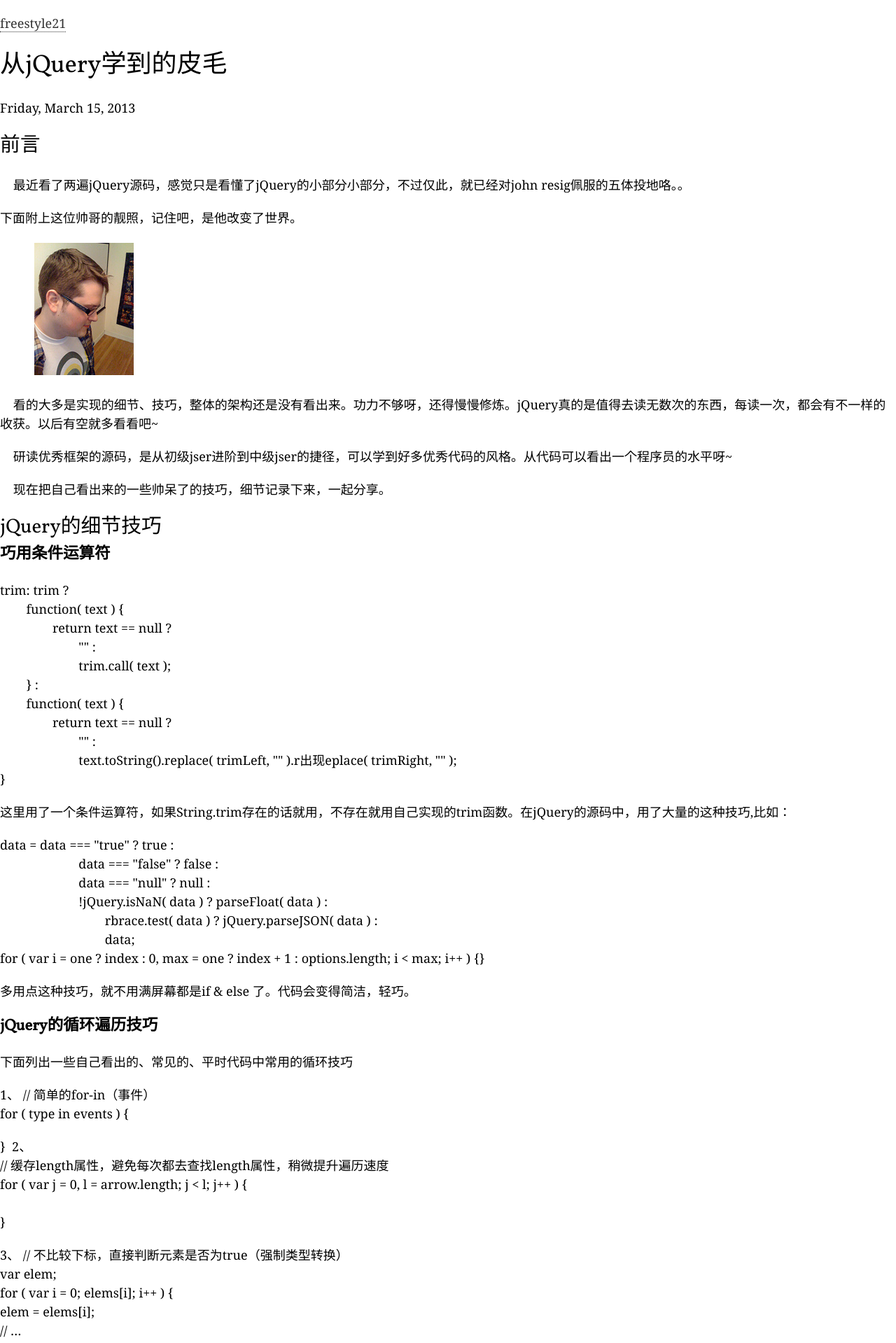
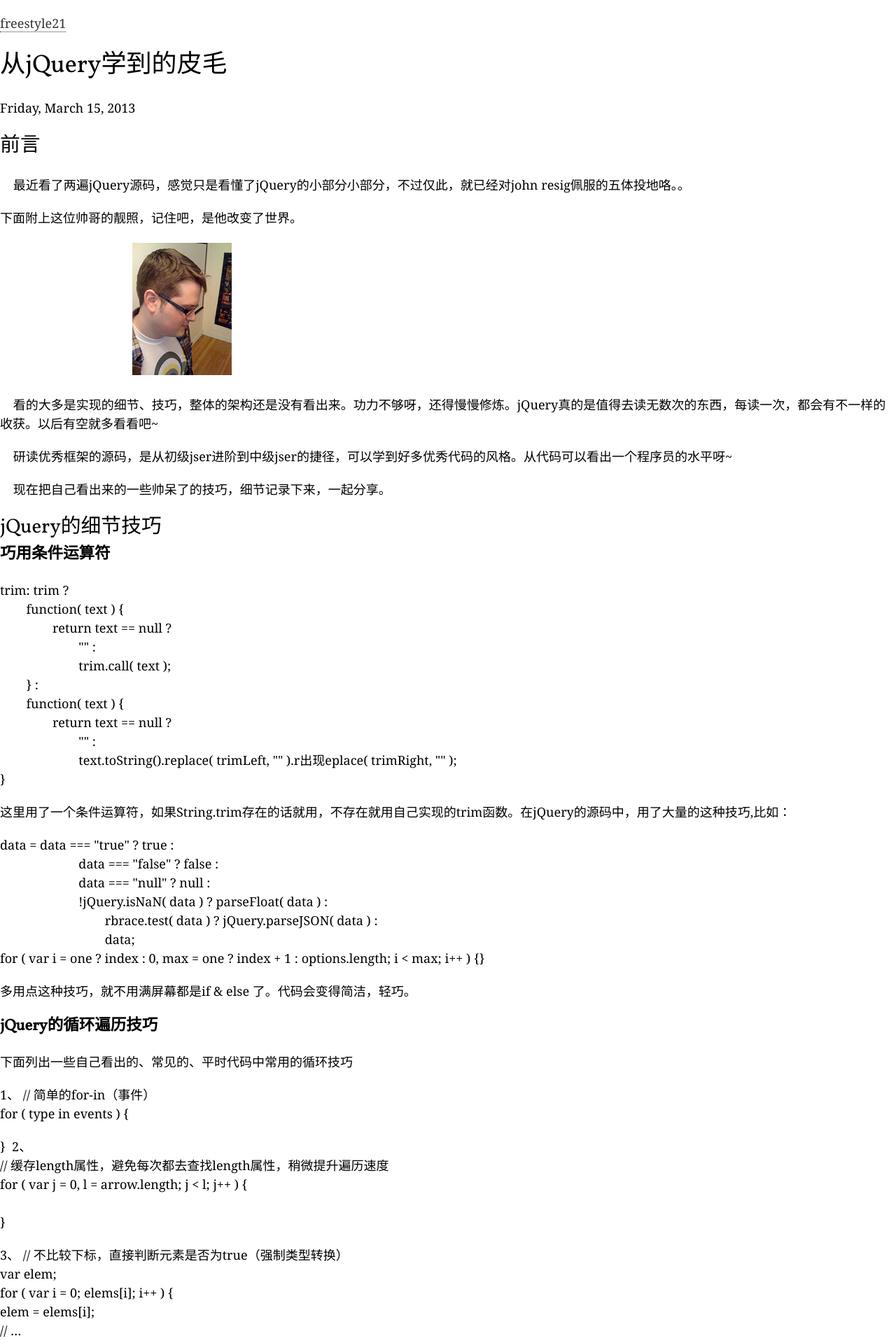
Before and after one commit to qubaomingg/freestyle21.github.com, a Jekyll site: the page built from _posts/2013-03-15-jQueryCode.md, in a window 1280 px wide. Shown: the top 1919 px of the page at 70% size. Built offline with Jekyll 4.4.1, drawn with Linux system fonts in a browser that asks for light colours; some web fonts are replaced; comment, search, counter and statistics services are not loaded.

Commit message:
Update 2013-03-15-jQueryCode.md

```diff
--- a/_posts/2013-03-15-jQueryCode.md
+++ b/_posts/2013-03-15-jQueryCode.md
@@ -12,7 +12,7 @@
 下面附上这位帅哥的靓照，记住吧，是他改变了世界。
 
 
-&nbsp;&nbsp;&nbsp;&nbsp;&nbsp;&nbsp;&nbsp;&nbsp;&nbsp;&nbsp;![1](/images/jQueryCode/john-resig.png)
+&nbsp;&nbsp;&nbsp;&nbsp;&nbsp;&nbsp;&nbsp;&nbsp;&nbsp;&nbsp;&nbsp;&nbsp;&nbsp;&nbsp;&nbsp;&nbsp;&nbsp;&nbsp;&nbsp;&nbsp;&nbsp;&nbsp;&nbsp;&nbsp;&nbsp;&nbsp;&nbsp;&nbsp;&nbsp;&nbsp;&nbsp;&nbsp;&nbsp;&nbsp;&nbsp;&nbsp;&nbsp;&nbsp;&nbsp;&nbsp;![1](/images/jQueryCode/john-resig.png)
 
 
 &nbsp;&nbsp;&nbsp;&nbsp;看的大多是实现的细节、技巧，整体的架构还是没有看出来。功力不够呀，还得慢慢修炼。jQuery真的是值得去读无数次的东西，每读一次，都会有不一样的收获。以后有空就多看看吧~
```
